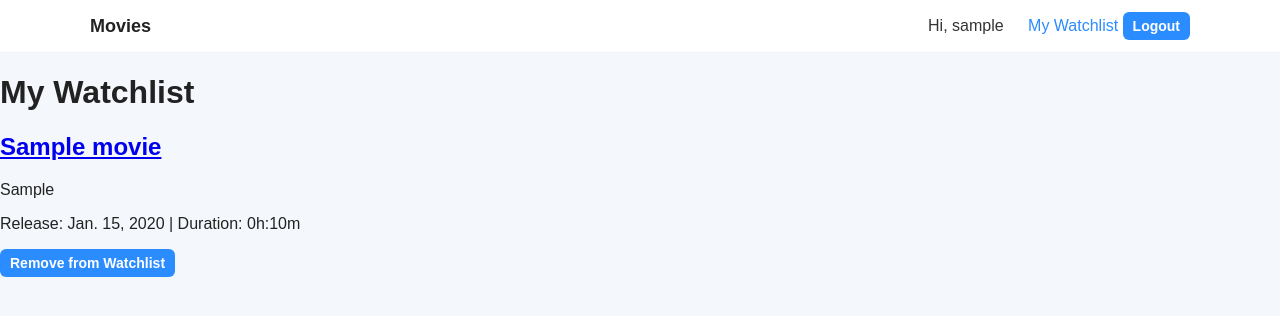
After one commit to Marwan2048/Movie, a Django app: page /watchlist/ in a window 1280 px wide. The commit adds this page. Shown: the top 316 px of the page. Run offline with Django 5.2, Linux system fonts and the light colour scheme; a user stored in the database is signed in; tables that the repository leaves empty hold one stand-in row (values such as "Sample post").

Commit message:
Add user watchlist feature: views, toggle add/remove, templates and URLs

```diff
--- a/Movie/MovieApp/models.py
+++ b/Movie/MovieApp/models.py
@@ -44,7 +44,7 @@ class Review(models.Model):
               (5 , "5")]
 
     user = models.ForeignKey(User , on_delete = models.CASCADE)
-    movie = models.ForeignKey(Movie , on_delete = models.CASCADE)
+    movie = models.ForeignKey(Movie , on_delete = models.CASCADE , related_name= "reviews")
     comment = models.TextField( null= True , blank = True)
     rating = models.IntegerField(choices= Rating)
     created_at = models.DateTimeField(auto_now_add = True , blank = True)
@@ -60,3 +60,7 @@ class Review(models.Model):
 class Watchlist(models.Model):
     user = models.OneToOneField(User , on_delete=models.CASCADE)
     movie = models.ManyToManyField(Movie)
+
+    def __str__(self):
+        movies_list = ", ".join([m.name for m in self.movie.all()])
+        return f"{self.user.username} - {movies_list if movies_list else 'No movies'}"
--- a/Movie/MovieApp/templates/MovieApp/movie_list.html
+++ b/Movie/MovieApp/templates/MovieApp/movie_list.html
@@ -13,6 +13,7 @@
             <nav class="site-nav">
                 {% if user.is_authenticated %}
                         <span class="greet">Hi, {{ user.username }}</span>
+                        <a href="{% url 'watchlist' %}">My Watchlist</a>
                         <form method="post" action="{% url 'logout' %}" class="logout-form" style="display:inline;">
                             {% csrf_token %}
                             <button type="submit" class="btn small">Logout</button>
@@ -54,7 +55,11 @@
                     <img src="{% static 'MovieApp/no-poster.png' %}" alt="no poster">
                 {% endif %}
                 <h3><a href="{% url 'movie-detail' movie.pk %}">{{ movie.name }}</a></h3>
+                <br>
                 <p>{{ movie.release_date }} • {{ movie.duration_format }}</p>
+                  <br>
+                <p>Average Rating: {{ movie.avg_rating | floatformat:1 }}</p>
+                <br>
                 <p>{{ movie.story_line|truncatechars:120 }}</p>
             </div>
             {% empty %}
--- /dev/null
+++ b/Movie/MovieApp/templates/MovieApp/watchlist.html
@@ -0,0 +1,50 @@
+{% load static %}
+<!DOCTYPE html>
+<html>
+<head>
+    <meta charset="utf-8">
+    <title>My Watchlist</title>
+    <link rel="stylesheet" href="{% static 'MovieApp/style.css' %}">
+</head>
+<body>
+    <header class="site-header">
+        <div class="container">
+            <h2 class="site-title">Movies</h2>
+            <nav class="site-nav">
+                {% if user.is_authenticated %}
+                        <span class="greet">Hi, {{ user.username }}</span>
+                        <a href="{% url 'watchlist' %}">My Watchlist</a>
+                        <form method="post" action="{% url 'logout' %}" class="logout-form" style="display:inline;">
+                            {% csrf_token %}
+                            <button type="submit" class="btn small">Logout</button>
+                        </form>
+                    {% else %}
+                    <a href="{% url 'login' %}">Login</a>
+                    <a href="{% url 'register' %}">Register</a>
+                {% endif %}
+            </nav>
+        </div>
+    </header>
+
+    <div class="container">
+        <h1>My Watchlist</h1>
+        {% for watchlist_item in watchlist %}
+            {% for movie in watchlist_item.movie.all %}
+                <div class="movie-item">
+                    <h2><a href="{% url 'movie-detail' movie.pk %}">{{ movie.name }}</a></h2>
+                    <p>{{ movie.story_line|truncatechars:100 }}</p>
+                    <p>Release: {{ movie.release_date }} | Duration: {{ movie.duration_format }}</p>
+                    <form method="post" action="{% url 'add-to-watchlist' movie.pk %}" style="display:inline;">
+                        {% csrf_token %}
+                        <button type="submit" class="btn small">Remove from Watchlist</button>
+                    </form>
+                </div>
+            {% empty %}
+                <p>No movies in your watchlist yet.</p>
+            {% endfor %}
+        {% empty %}
+            <p>No watchlist found.</p>
+        {% endfor %}
+    </div>
+</body>
+</html>
--- a/Movie/MovieApp/urls.py
+++ b/Movie/MovieApp/urls.py
@@ -1,6 +1,6 @@
 from django.urls import path
 from django.contrib.auth.views import LoginView , LogoutView
-from .views import Register , MovieListView , MovieDetailView , CreateReview
+from .views import Register , MovieListView , MovieDetailView , CreateReview , WatchlistAddMovie, WatchlistView
 
 urlpatterns = [
     path("register/", Register.as_view() , name= "register" ),
@@ -8,6 +8,7 @@ urlpatterns = [
     path("logout/", LogoutView.as_view(), name="logout"),
     path("",MovieListView.as_view(),name="list-movies"),
     path("movies/<int:pk>/", MovieDetailView.as_view(), name="movie-detail"),
-    path("movies/<int:pk>/review/", CreateReview.as_view(), name="create-review")
-
+    path("movies/<int:pk>/review/", CreateReview.as_view(), name="create-review"),
+    path("movies/<int:pk>/watchlist/" , WatchlistAddMovie.as_view() , name = "add-to-watchlist"),
+    path("watchlist/", WatchlistView.as_view(), name="watchlist")
 ]
--- a/Movie/MovieApp/views.py
+++ b/Movie/MovieApp/views.py
@@ -3,15 +3,15 @@ from .forms import RegisterForm , CreateReviewForm
 from django.views.generic import CreateView , ListView , DetailView
 from django.contrib.auth.mixins import LoginRequiredMixin
 from django.urls import reverse_lazy
-from .models import Movie  , Genre , Review
-from django.shortcuts import redirect
-
+from .models import Movie  , Genre , Review , Watchlist
+from django.db.models.aggregates import Avg
+from django.views import View
+from django.shortcuts import redirect, get_object_or_404
 
 class Register(CreateView):
     form_class = RegisterForm
     template_name = "MovieApp/register.html"
     success_url = reverse_lazy("login")
-
 
 class MovieListView(ListView):
     model = Movie
@@ -29,29 +29,25 @@ class MovieListView(ListView):
         sort = self.request.GET.get("sort")
 
         #filter by Genre
-        filter = self.request.GET.get("genre")
+        genre = self.request.GET.get("genre")
 
         queryset = Movie.objects.all()
-
         if q:
             queryset = queryset.filter(name__icontains = q)
 
         if sort in sort_list:
             queryset = queryset.order_by(sort)
 
-        if filter:
-            queryset = queryset.filter(genre__name = filter)
+        if genre:
+            queryset = queryset.filter(genre__name = genre)
 
+        queryset = queryset.annotate(avg_rating=Avg("reviews__rating", default=0))
         return queryset
-
-
 
     def get_context_data(self, **kwargs):
         context =  super().get_context_data(**kwargs)
         context["genres"] = Genre.objects.all()
         return context
-
-
 
 class MovieDetailView(DetailView):
     model = Movie
@@ -63,8 +59,17 @@ class MovieDetailView(DetailView):
         movie_id = self.kwargs["pk"]
         context["reviews"] = Review.objects.filter(movie__id = movie_id)
         context["form"] = CreateReviewForm()
+        context["avg_rating"] = Movie.objects.annotate(avg_rating = Avg("reviews__rating", default=0))
+        movie = self.get_object()
+        if self.request.user.is_authenticated:
+            try:
+                watchlist = Watchlist.objects.get(user=self.request.user)
+                context['in_watchlist'] = movie in watchlist.movie.all()
+            except Watchlist.DoesNotExist:
+                context['in_watchlist'] = False
+        else:
+            context['in_watchlist'] = False
         return context
-
 
 class CreateReview(LoginRequiredMixin , CreateView):
     template_name = "MovieApp/create_review.html"
@@ -78,3 +83,27 @@ class CreateReview(LoginRequiredMixin , CreateView):
 
     def get_success_url(self):
         return reverse_lazy("movie-detail", kwargs = {"pk":self.object.movie.id})
+
+
+class WatchlistAddMovie(LoginRequiredMixin, View):
+
+    def post(self , request , pk):
+        mv = get_object_or_404(Movie , pk = pk)
+        watchlist , created = Watchlist.objects.get_or_create(user = self.request.user)
+        wt = watchlist.movie.filter(id = mv.id).exists()
+
+        if wt:
+            watchlist.movie.remove(mv)
+        else:
+            watchlist.movie.add(mv)
+
+        return redirect("movie-detail", pk=pk)
+
+
+class WatchlistView(LoginRequiredMixin, ListView):
+    model = Watchlist
+    template_name = "MovieApp/watchlist.html"
+    context_object_name = "watchlist"
+
+    def get_queryset(self):
+        return Watchlist.objects.filter(user=self.request.user)
```
Also changed, not shown: Movie/MovieApp/templates/MovieApp/movie_detail.html (+12 -1 lines), Movie/MovieApp/migrations/0004_alter_review_movie.py (added).
